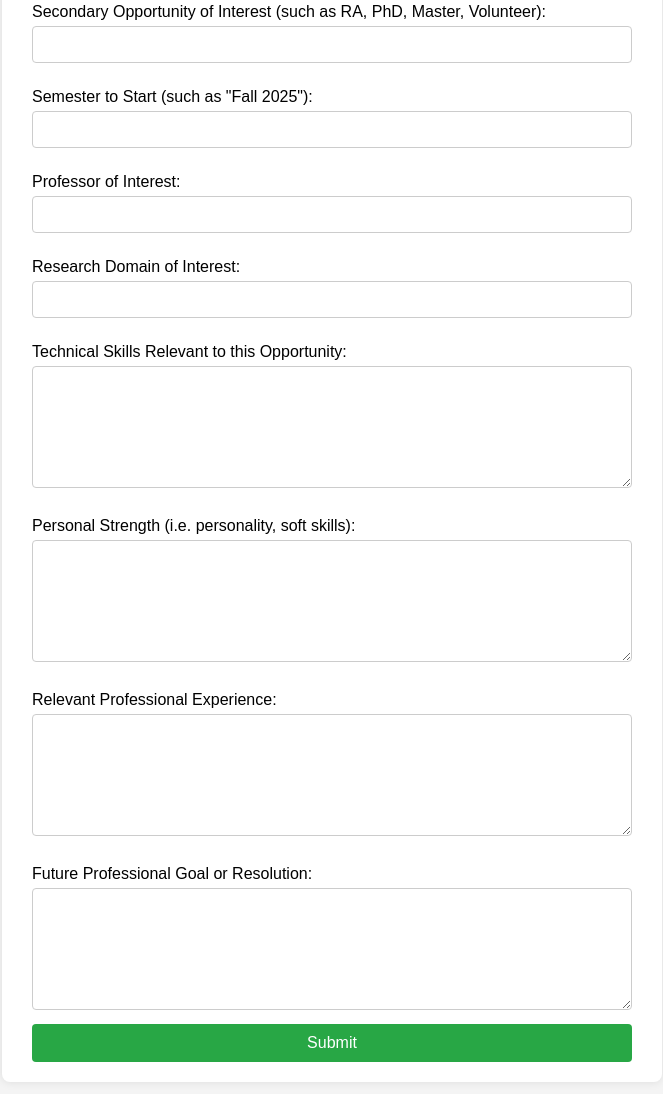
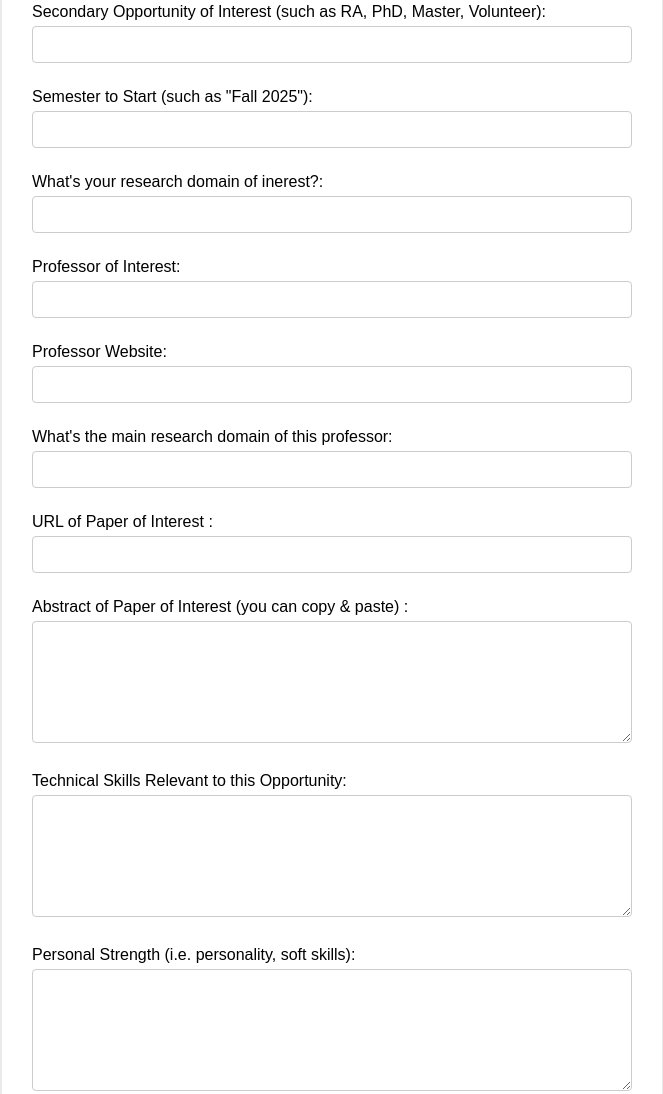
Before and after one commit to crazyaiproduct/research-opp-cold-email-writer, a plain HTML site: page index.html in a window 1280 px wide. Shown: the part 483-1577 px from the top of the page, without its empty margins (308-971 px from the left). Drawn offline with Linux system fonts and the light colour scheme.

Commit message:
change index.html

```diff
--- a/index.html
+++ b/index.html
@@ -82,14 +82,26 @@
             <label for="second_opp">Secondary Opportunity of Interest (such as RA, PhD, Master, Volunteer): </label>
             <input type="text" id="second_opp" name="second_opp" required>
 
-            <label for="second_opp">Semester to Start (such as "Fall 2025"): </label>
-            <input type="text" id="second_opp" name="second_opp" required>
+            <label for="semester">Semester to Start (such as "Fall 2025"): </label>
+            <input type="text" id="semester" name="semester" required>
+
+            <label for="research-domain">What's your research domain of inerest?:</label>
+            <input type="text" id="research-domain" name="research-domain" required>
 
             <label for="professor">Professor of Interest:</label>
             <input type="text" id="professor" name="professor" required>
 
-            <label for="research-domain">Research Domain of Interest:</label>
-            <input type="text" id="research-domain" name="research-domain" required>
+            <label for="pro_web">Professor Website:</label>
+            <input type="text" id="pro_web" name="pro_web" required>
+
+            <label for="pro-research-domain">What's the main research domain of this professor:</label>
+            <input type="text" id="pro-research-domain" name="pro-research-domain" required>
+
+            <label for="paper_url">URL of Paper of Interest :</label>
+            <input type="text" id="paper_url" name="paper_url" required>
+
+            <label for="paper_abstract">Abstract of Paper of Interest (you can copy & paste) :</label>
+            <textarea id="paper_abstract" name="paper_abstract" required></textarea>
 
             <label for="skills">Technical Skills Relevant to this Opportunity:</label>
             <textarea id="skills" name="skills" required></textarea>
@@ -103,6 +115,8 @@
             <label for="goal">Future Professional Goal or Resolution:</label>
             <textarea id="goal" name="goal" required></textarea>
 
+            <label for="doc">Documents to be Attached in the email (i.e. Resume, CV, paper etc.):</label>
+            <input type="text" id="doc" name="doc" required>
 
             <!-- <label for="resume">Resume or CV:</label>
             <input type="file" id="resume" name="resume" accept=".pdf,.doc,.docx" required> -->
```
Also changed, not shown: 1 other file.
